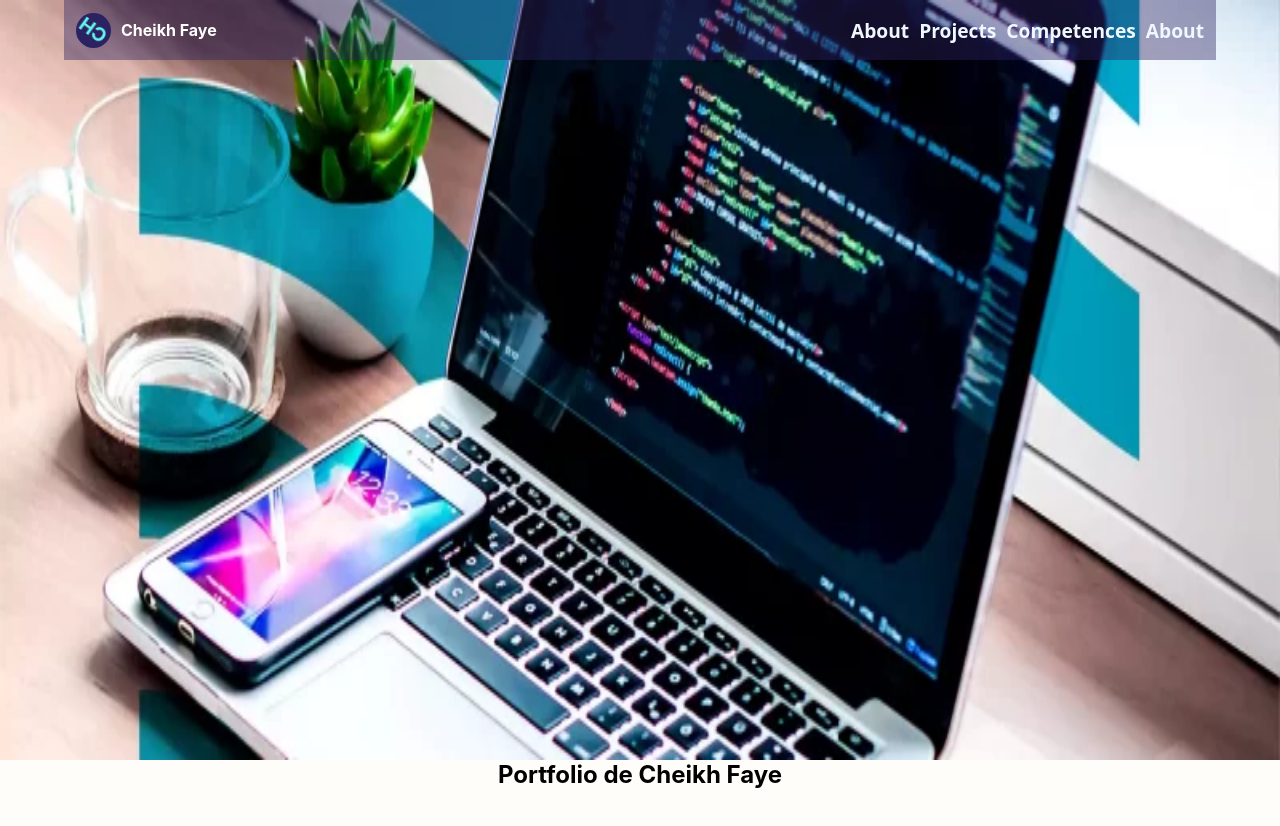
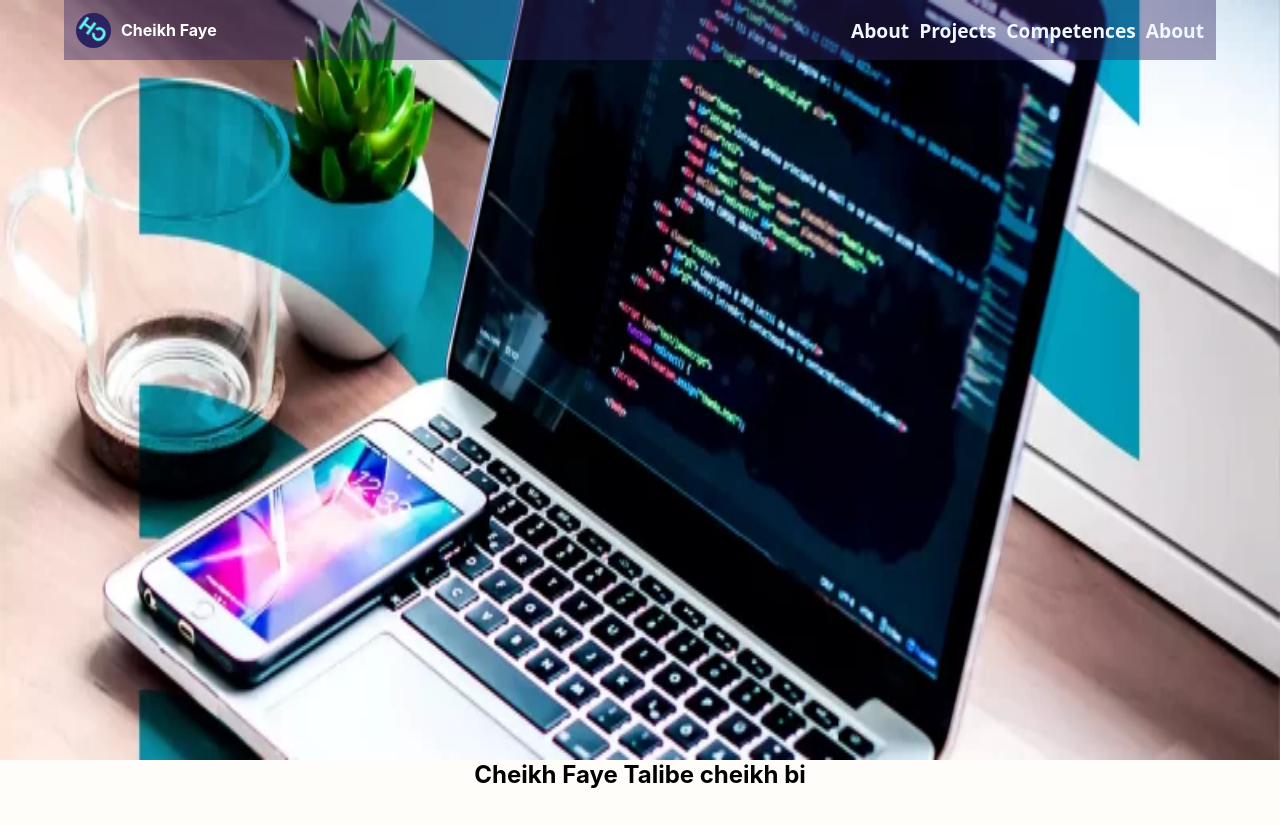
Before and after one commit to cheikh1993/portfolioCheikh, a React (Create React App) app: page / in a window 1280 px wide. Shown: the top 826 px of the page. Built offline with nearby package versions, Linux system fonts and the light colour scheme.

Commit message:
test nav

```diff
--- a/src/App.js
+++ b/src/App.js
@@ -5,7 +5,7 @@ const App = () => {
   return (
     <div className='App'>
       <NavBar />
-      <h2>Portfolio de Cheikh Faye </h2>
+      <h2>Cheikh Faye Talibe cheikh bi </h2>
     </div>
   )
 }
```
